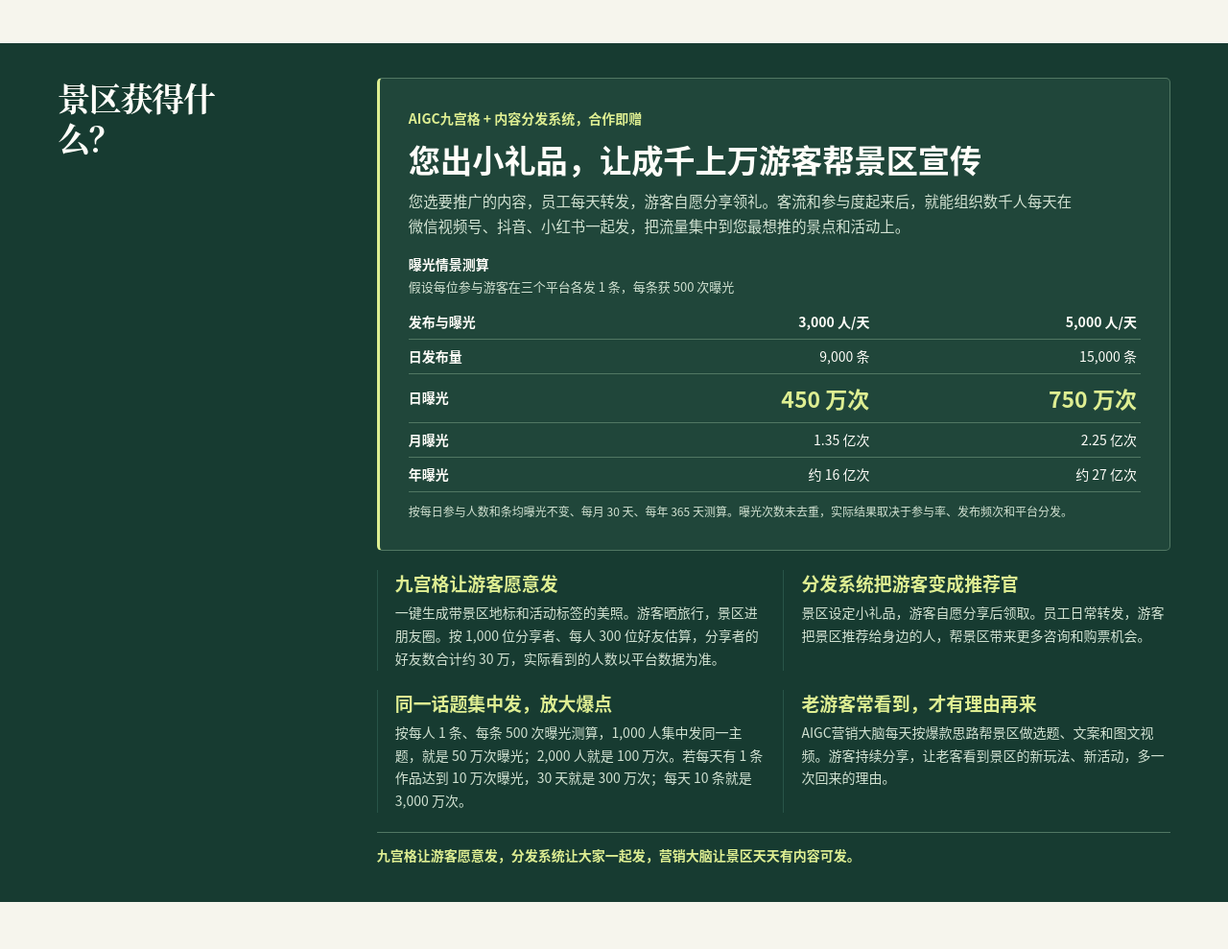
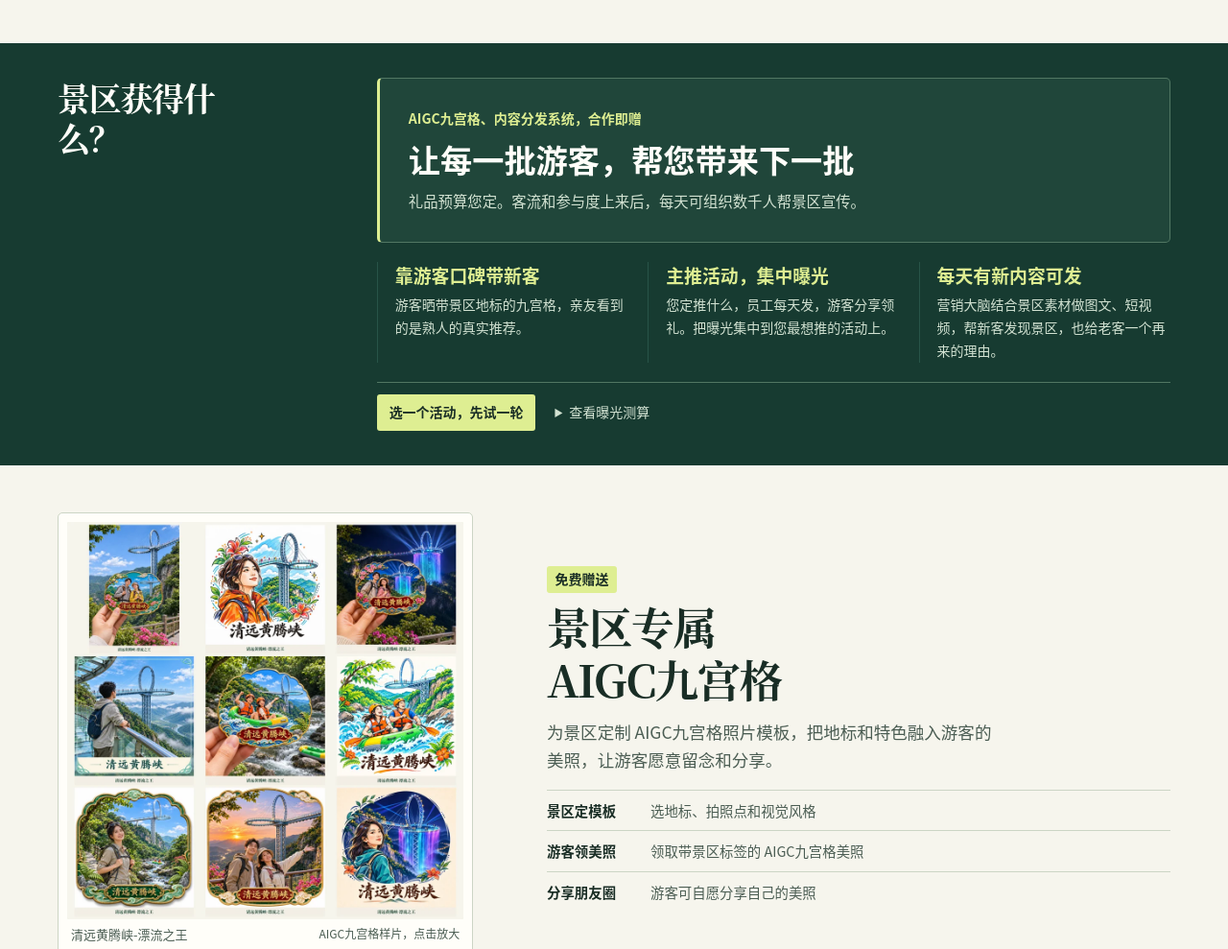
Before and after one commit to benxuCHN/shuji-scenic-proposal, a plain HTML site: page scenic-marketing/index.html in a window 1280 px wide. Shown: the part 1213-2202 px from the top of the page at 96% size. Drawn offline with Linux system fonts and the light colour scheme.

Commit message:
Tighten the scenic owner pitch and fold exposure estimates

```diff
--- a/scenic-marketing/index.html
+++ b/scenic-marketing/index.html
@@ -5,7 +5,7 @@
   <meta name="viewport" content="width=device-width, initial-scale=1">
   <title>数极AI｜景区数字营销合作方案</title>
   <meta name="description" content="数极AI数字员工协助景区找热点、做内容、组织员工和游客分享，合作免费提供 AIGC九宫格和内容分发系统。">
-  <link rel="stylesheet" href="styles.css?v=scenic-reach">
+  <link rel="stylesheet" href="styles.css?v=scenic-value">
   <script src="gallery.js" defer></script>
 </head>
 <body id="top">
@@ -86,9 +86,17 @@
         <h2 id="value-title">景区获得什么？</h2>
         <div class="value-cards">
           <article class="value-feature">
-            <p class="value-kicker">AIGC九宫格 + 内容分发系统，合作即赠</p>
-            <h3>您出小礼品，让成千上万游客帮景区宣传</h3>
-            <p class="value-lead">您选要推广的内容，员工每天转发，游客自愿分享领礼。客流和参与度起来后，就能组织数千人每天在微信视频号、抖音、小红书一起发，把流量集中到您最想推的景点和活动上。</p>
+            <p class="value-kicker">AIGC九宫格、内容分发系统，合作即赠</p>
+            <h3>让每一批游客，帮您带来下一批</h3>
+            <p class="value-lead">礼品预算您定。客流和参与度上来后，每天可组织数千人帮景区宣传。</p>
+          </article>
+          <article><h3>靠游客口碑带新客</h3><p>游客晒带景区地标的九宫格，亲友看到的是熟人的真实推荐。</p></article>
+          <article><h3>主推活动，集中曝光</h3><p>您定推什么，员工每天发，游客分享领礼。把曝光集中到您最想推的活动上。</p></article>
+          <article><h3>每天有新内容可发</h3><p>营销大脑结合景区素材做图文、短视频，帮新客发现景区，也给老客一个再来的理由。</p></article>
+          <div class="value-actions">
+            <a class="value-action" href="#pilot">选一个活动，先试一轮</a>
+            <details class="reach-details">
+              <summary>查看曝光测算</summary>
               <table class="reach-table">
                 <caption>曝光情景测算 <span>假设每位参与游客在三个平台各发 1 条，每条获 500 次曝光</span></caption>
                 <thead><tr><th scope="col">发布与曝光</th><th scope="col">3,000 人/天</th><th scope="col">5,000 人/天</th></tr></thead>
@@ -100,12 +108,8 @@
                 </tbody>
               </table>
               <p class="reach-note">按每日参与人数和条均曝光不变、每月 30 天、每年 365 天测算。曝光次数未去重，实际结果取决于参与率、发布频次和平台分发。</p>
-          </article>
-          <article><h3>九宫格让游客愿意发</h3><p>一键生成带景区地标和活动标签的美照。游客晒旅行，景区进朋友圈。按 1,000 位分享者、每人 300 位好友估算，分享者的好友数合计约 30 万，实际看到的人数以平台数据为准。</p></article>
-          <article><h3>分发系统把游客变成推荐官</h3><p>景区设定小礼品，游客自愿分享后领取。员工日常转发，游客把景区推荐给身边的人，帮景区带来更多咨询和购票机会。</p></article>
-          <article><h3>同一话题集中发，放大爆点</h3><p>按每人 1 条、每条 500 次曝光测算，1,000 人集中发同一主题，就是 50 万次曝光；2,000 人就是 100 万次。若每天有 1 条作品达到 10 万次曝光，30 天就是 300 万次；每天 10 条就是 3,000 万次。</p></article>
-          <article><h3>老游客常看到，才有理由再来</h3><p>AIGC营销大脑每天按爆款思路帮景区做选题、文案和图文视频。游客持续分享，让老客看到景区的新玩法、新活动，多一次回来的理由。</p></article>
-          <p class="value-summary"><strong>九宫格让游客愿意发，分发系统让大家一起发，营销大脑让景区天天有内容可发。</strong></p>
+            </details>
+          </div>
         </div>
       </div>
     </section>
--- a/scenic-marketing/styles.css
+++ b/scenic-marketing/styles.css
@@ -184,7 +184,7 @@ h3 { font-size: 1.18rem; font-weight: 760; line-height: 1.45; }
 
 .value { background: var(--pine); color: var(--white); padding: 36px 0; }
 .value-grid { display: grid; grid-template-columns: minmax(0, .65fr) minmax(0, 2fr); gap: clamp(24px, 5vw, 64px); align-items: start; }
-.value-cards { display: grid; grid-template-columns: repeat(2, minmax(0, 1fr)); gap: 20px; }
+.value-cards { display: grid; grid-template-columns: repeat(3, minmax(0, 1fr)); gap: 20px; }
 .value h2 { font-size: clamp(1.8rem, 2.65vw, 2.6rem); max-width: 6em; }
 .value article { border-left: 1px solid var(--fern); padding-left: 18px; }
 .value h3 { color: var(--lime); margin-bottom: .35rem; }
@@ -208,7 +208,13 @@ h3 { font-size: 1.18rem; font-weight: 760; line-height: 1.45; }
 .reach-table th { font-weight: 650; }
 .reach-table .reach-daily td { color: var(--lime); font-size: clamp(1rem, 2.5vw, 1.44rem); font-weight: 780; }
 .value .reach-note { font-size: .75rem; margin-top: .6rem; }
-.value .value-summary { grid-column: 1 / -1; color: var(--lime); padding-top: .75rem; border-top: 1px solid #517763; }
+.value-actions { grid-column: 1 / -1; display: flex; flex-wrap: wrap; align-items: baseline; gap: .6rem 1.25rem; padding-top: .8rem; border-top: 1px solid #517763; }
+.value-action { padding: .45rem .8rem; border-radius: 3px; background: var(--lime); color: var(--ink); font-weight: 750; font-size: .875rem; }
+.value-action:hover { background: var(--white); }
+.value-actions :focus-visible { outline-color: var(--lime); }
+.reach-details { min-width: 0; color: var(--inverse); font-size: .875rem; }
+.reach-details[open] { flex: 1 0 100%; }
+.reach-details summary { cursor: pointer; width: fit-content; }
 
 .gift { display: grid; grid-template-columns: minmax(0, .8fr) minmax(0, 1.2fr); gap: clamp(26px, 6vw, 86px); align-items: center; padding-block: 49px; }
 .gift-figure { padding: 9px; background: var(--white); border: 1px solid var(--outline); border-radius: 5px; max-width: 450px; }
```
Lines whose indentation alone changed are shown as unchanged.
